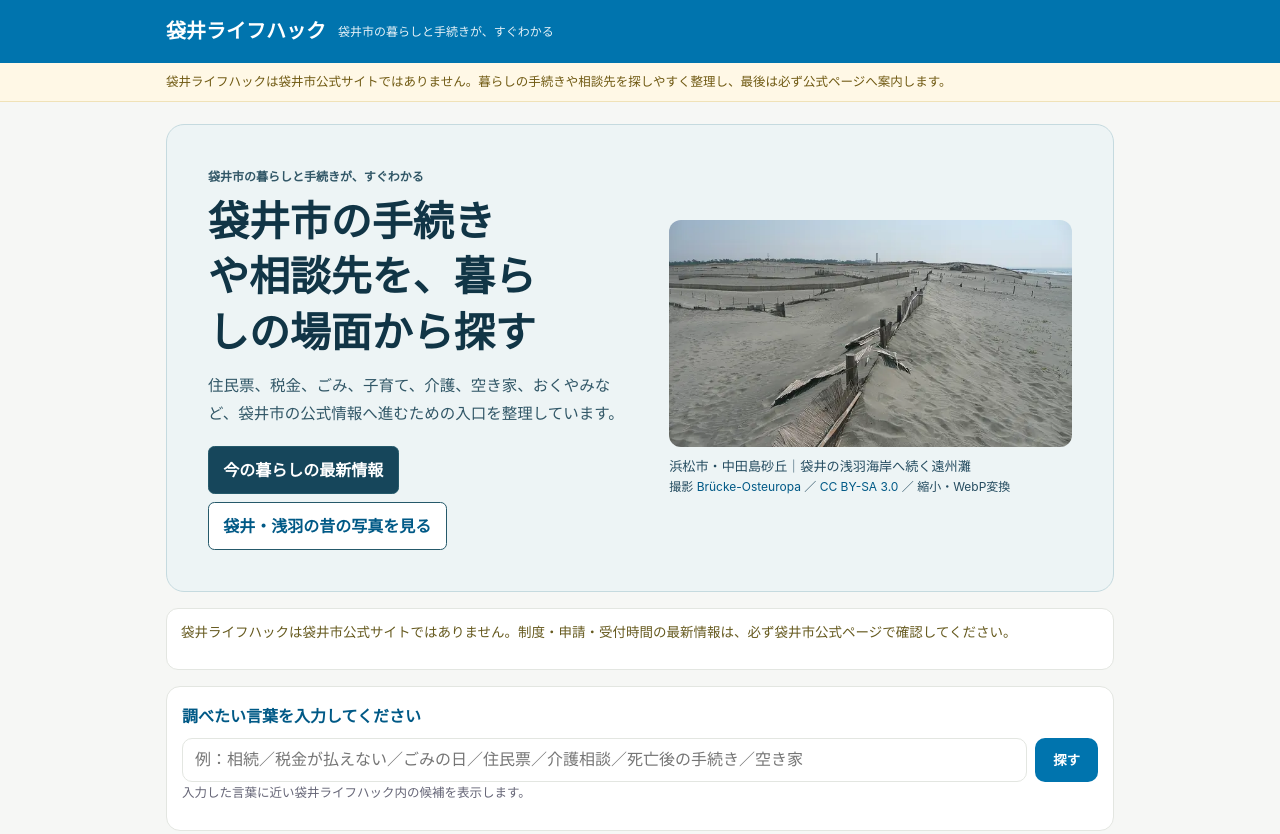
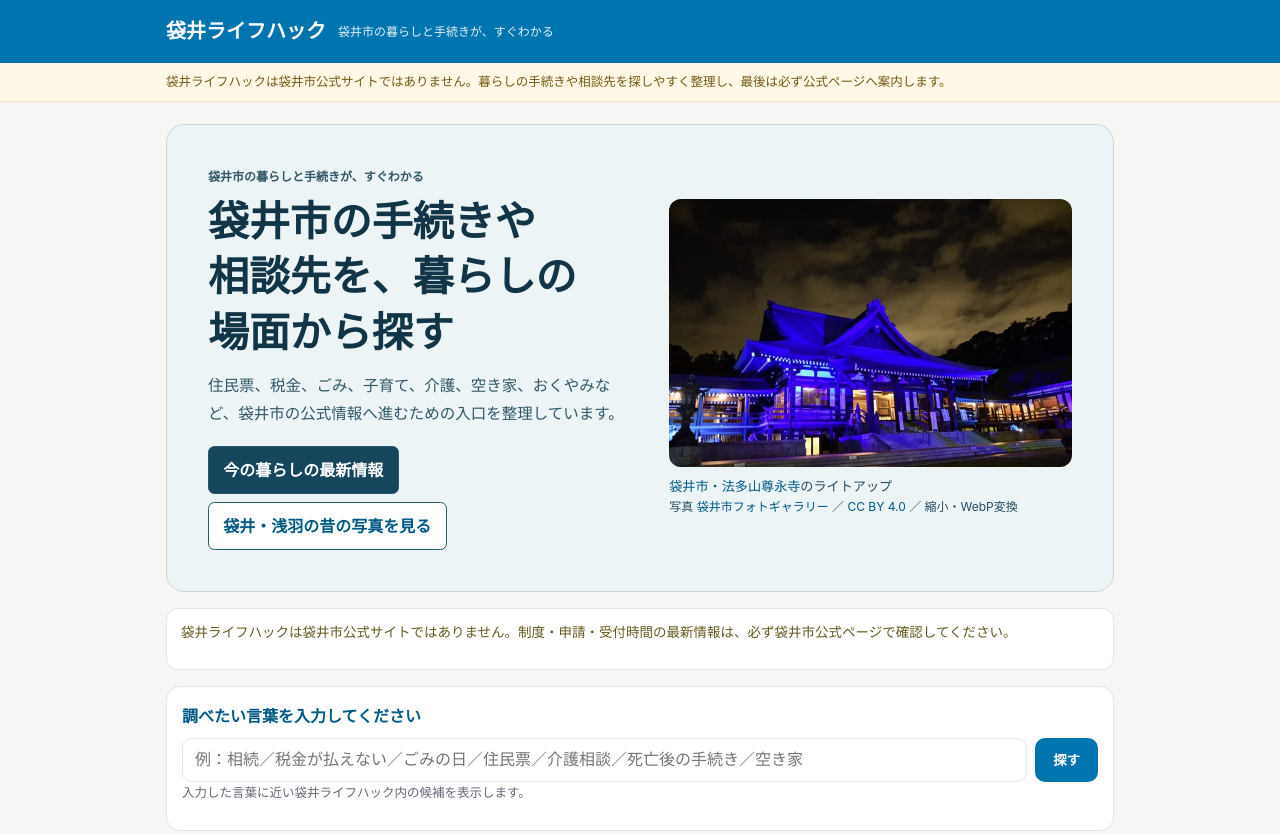
Before and after one commit to iwata-monogatari/enshu-lifehack-fukuroi, a plain HTML site: page index.html in a window 1280 px wide. Shown: the top 834 px of the page. Drawn offline with Linux system fonts and the light colour scheme.

Commit message:
Use a local Hattasan photograph in the Fukuroi homepage hero

```diff
--- a/assets/home-hero.css
+++ b/assets/home-hero.css
@@ -16,6 +16,7 @@ body.home .hero.home-hero h1 {
   font-size: clamp(1.55rem, 3.2vw, 2.65rem);
   line-height: 1.35;
   text-wrap: balance;
+  word-break: auto-phrase;
 }
 body.home .hero.home-hero .eyebrow, body.home .hero.home-hero .lead {color: #315767}
 body.home .hero.home-hero .lead {margin: 0; line-height: 1.8}
--- a/index.html
+++ b/index.html
@@ -6,6 +6,8 @@
 <meta name="viewport" content="width=device-width,initial-scale=1">
 <title>袋井ライフハック｜袋井市の手続き・相談先・防災・介護・住まい</title>
 <meta name="description" content="袋井市のごみ収集日、市役所・浅羽支所の受付時間、証明書、保育所の申込みを、用事から探せる非公式ガイド。日程・持ち物と市の公式確認先を案内します。">
+<meta property="og:image" content="https://fukuroi.enshu-lifehack.com/assets/hattasan-960.webp">
+<meta property="og:image:alt" content="袋井市の法多山尊永寺。夜空を背景に青紫のライトで照らされた本堂">
 <link rel="icon" href="/favicon.svg" type="image/svg+xml">
 <!-- PART:head-css:START --><link rel="stylesheet" href="/assets/site.css?v=20260705a"><!-- PART:head-css:END -->
 <link rel="canonical" href="https://fukuroi.enshu-lifehack.com/">
@@ -22,8 +24,8 @@
     <nav class="home-hero-links" aria-label="今すぐ探す"><a href="#nov-guide">今の暮らしの最新情報</a><a href="https://fukuroialb.atawi.link/features/?utm_source=fukuroi_lifehack&amp;utm_medium=referral&amp;utm_campaign=fukuroi_history&amp;utm_content=home_hero_features" data-track-click="photo_archive_home_hero_features">袋井・浅羽の昔の写真を見る</a></nav>
   </div>
   <figure class="home-hero-photo">
-    <img src="/assets/nakatajima-dunes-640.webp" srcset="/assets/nakatajima-dunes-640.webp 640w, /assets/nakatajima-dunes-960.webp 960w" sizes="(max-width: 720px) 94vw, 540px" width="960" height="540" alt="浜松市の中田島砂丘。防砂柵が続く砂浜の向こうに遠州灘が見える" fetchpriority="high" decoding="async">
-    <figcaption>浜松市・中田島砂丘｜袋井の浅羽海岸へ続く遠州灘 <small>撮影 <a href="https://commons.wikimedia.org/wiki/File:Nakatajima_Sand_Dunes_1.jpg">Brücke-Osteuropa</a> ／ <a href="https://creativecommons.org/licenses/by-sa/3.0/">CC BY-SA 3.0</a> ／ 縮小・WebP変換</small></figcaption>
+    <img src="/assets/hattasan-640.webp" srcset="/assets/hattasan-640.webp 640w, /assets/hattasan-960.webp 960w" sizes="(max-width: 720px) 94vw, 540px" width="960" height="638" alt="袋井市の法多山尊永寺。夜空を背景に青紫のライトで照らされた本堂" fetchpriority="high" decoding="async">
+    <figcaption><a href="/life/play-out/enshu-sanzan-seasons/">袋井市・法多山尊永寺</a>のライトアップ <small>写真 <a href="https://openphoto.app/c/fukuroi/photo/5228">袋井市フォトギャラリー</a> ／ <a href="https://creativecommons.org/licenses/by/4.0/">CC BY 4.0</a> ／ 縮小・WebP変換</small></figcaption>
   </figure>
 </section>
 <section class="official-note"><p>袋井ライフハックは袋井市公式サイトではありません。制度・申請・受付時間の最新情報は、必ず袋井市公式ページで確認してください。</p></section>
```
Also changed, not shown: assets/hattasan-640.webp (added), assets/hattasan-960.webp (added), assets/nakatajima-dunes-640.webp (deleted), assets/nakatajima-dunes-960.webp (deleted).
